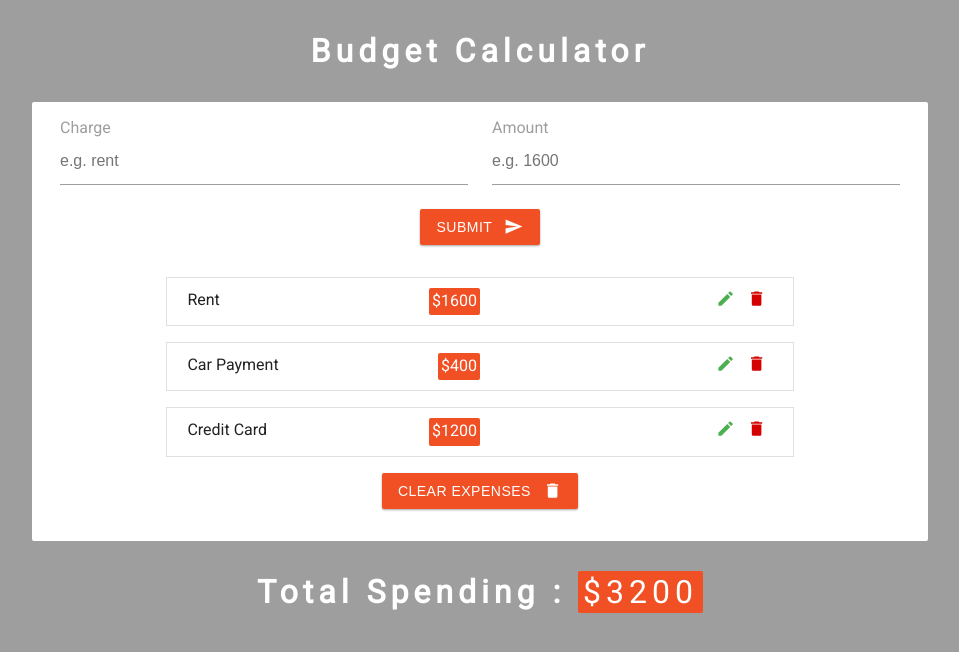
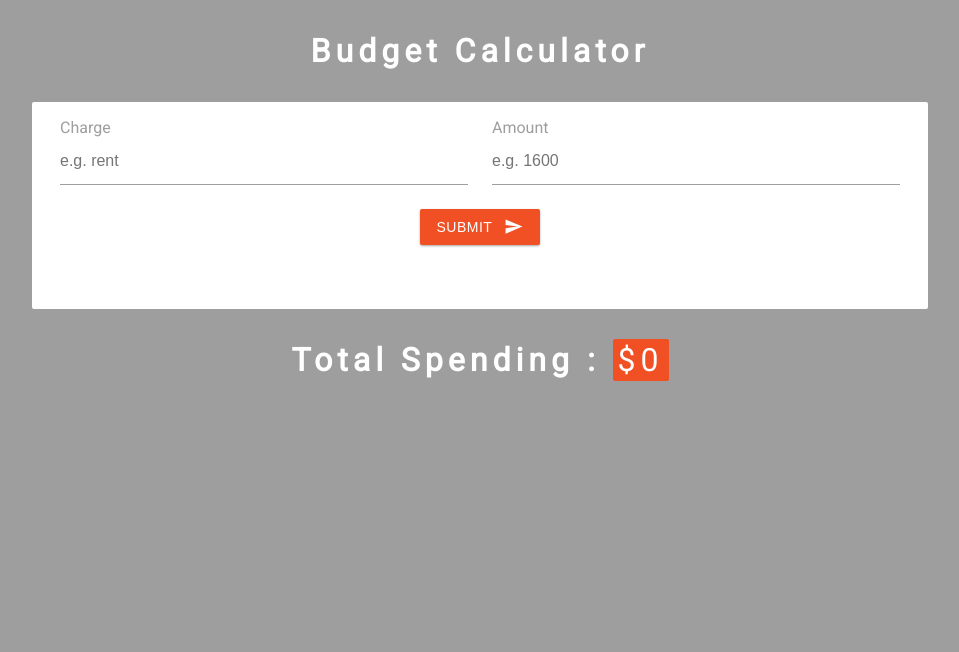
Before and after one commit to mmorrisisund/react-budget-calculator, a React (Create React App) app: page / in a window 1280 px wide. Shown: the top 652 px of the page, without its empty margins (160-1119 px from the left). Built offline with nearby package versions, Linux system fonts and the light colour scheme.

Commit message:
add localStorage persistence

```diff
--- a/src/App.js
+++ b/src/App.js
@@ -1,4 +1,4 @@
-import React, { useState } from 'react'
+import React, { useState, useEffect } from 'react'
 import { v4 as uuid } from 'uuid'
 
 import './App.css'
@@ -6,19 +6,19 @@ import Alert from './components/Alert'
 import ExpenseList from './components/ExpenseList'
 import ExpenseForm from './components/ExpenseForm'
 
-const initialExpense = [
-  { id: uuid(), charge: 'rent', amount: 1600 },
-  { id: uuid(), charge: 'car payment', amount: 400 },
-  { id: uuid(), charge: 'credit card', amount: 1200 }
-]
+const initialExpenses = JSON.parse(localStorage.getItem('expenses')) ?? []
 
 function App () {
-  const [expenses, setExpenses] = useState(initialExpense)
+  const [expenses, setExpenses] = useState(initialExpenses)
   const [charge, setCharge] = useState('')
   const [amount, setAmount] = useState('')
   const [alert, setAlert] = useState({ show: false })
   const [edit, setEdit] = useState(false)
   const [editId, setEditId] = useState(0)
+
+  useEffect(() => {
+    localStorage.setItem('expenses', JSON.stringify(expenses))
+  }, [expenses])
 
   const handleCharge = e => setCharge(e.target.value)
   const handleAmount = e => setAmount(e.target.value)
```
